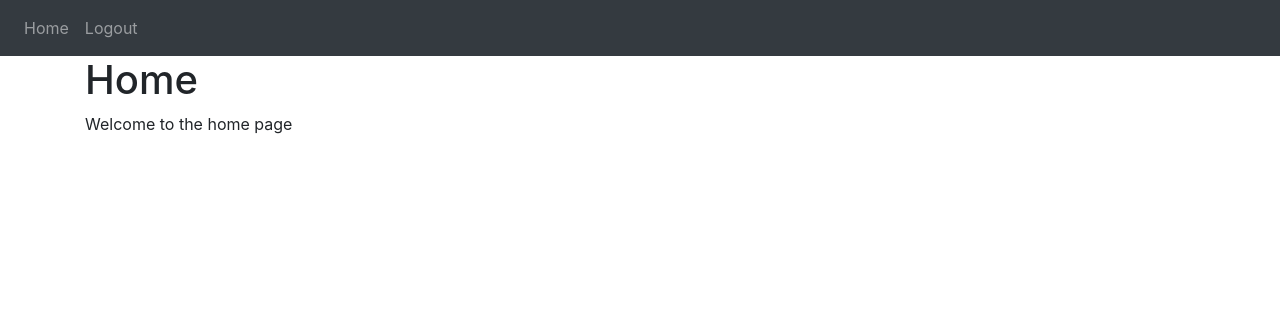
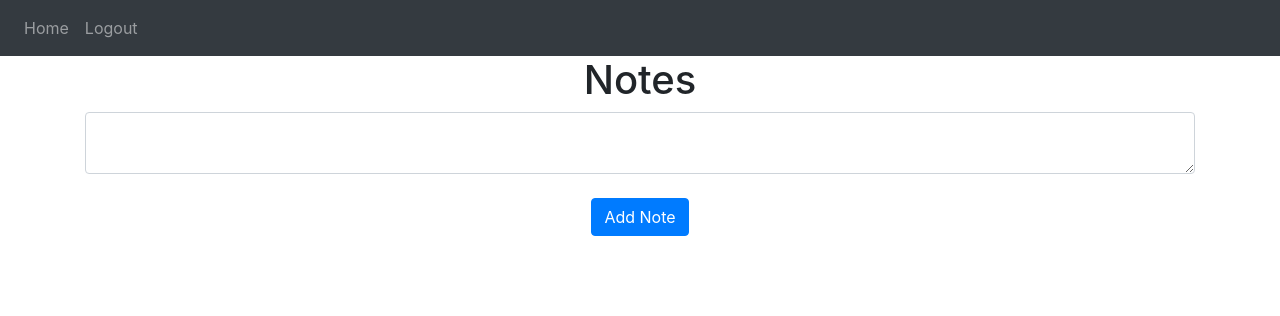
Before and after one commit to ShahromDehoti/notes-app, a Flask app: page / in a window 1280 px wide. Shown: the top 316 px of the page. Run offline with Flask 3, Linux system fonts and the light colour scheme; the visitor is signed in with stand-in values (Sample User, id 1); data that the repository does not hold is empty; some libraries are stand-ins or nearby versions.

Commit message:
adding notes

```diff
--- a/website/templates/home.html
+++ b/website/templates/home.html
@@ -2,6 +2,17 @@
 {% block title %}Home{% endblock %}
 
 {% block content %}
-    <h1>Home</h1>
-    <p>Welcome to the home page</p>
+    <h1 align="center">Notes</h1>
+    <ul class="list-group list-group-flush" id="notes">
+        {% for note in user.notes %}
+        <li class="list-group-item">{{ note.data }}</li>
+        {% endfor %}
+    </ul>
+    <form method="POST">
+        <textarea name="note" id="note" class="form-control"></textarea>
+        <br />
+        <div align="center">
+            <button type="submit" class="btn btn-primary">Add Note</button>
+        </div>
+    </form>
 {% endblock %}
```
